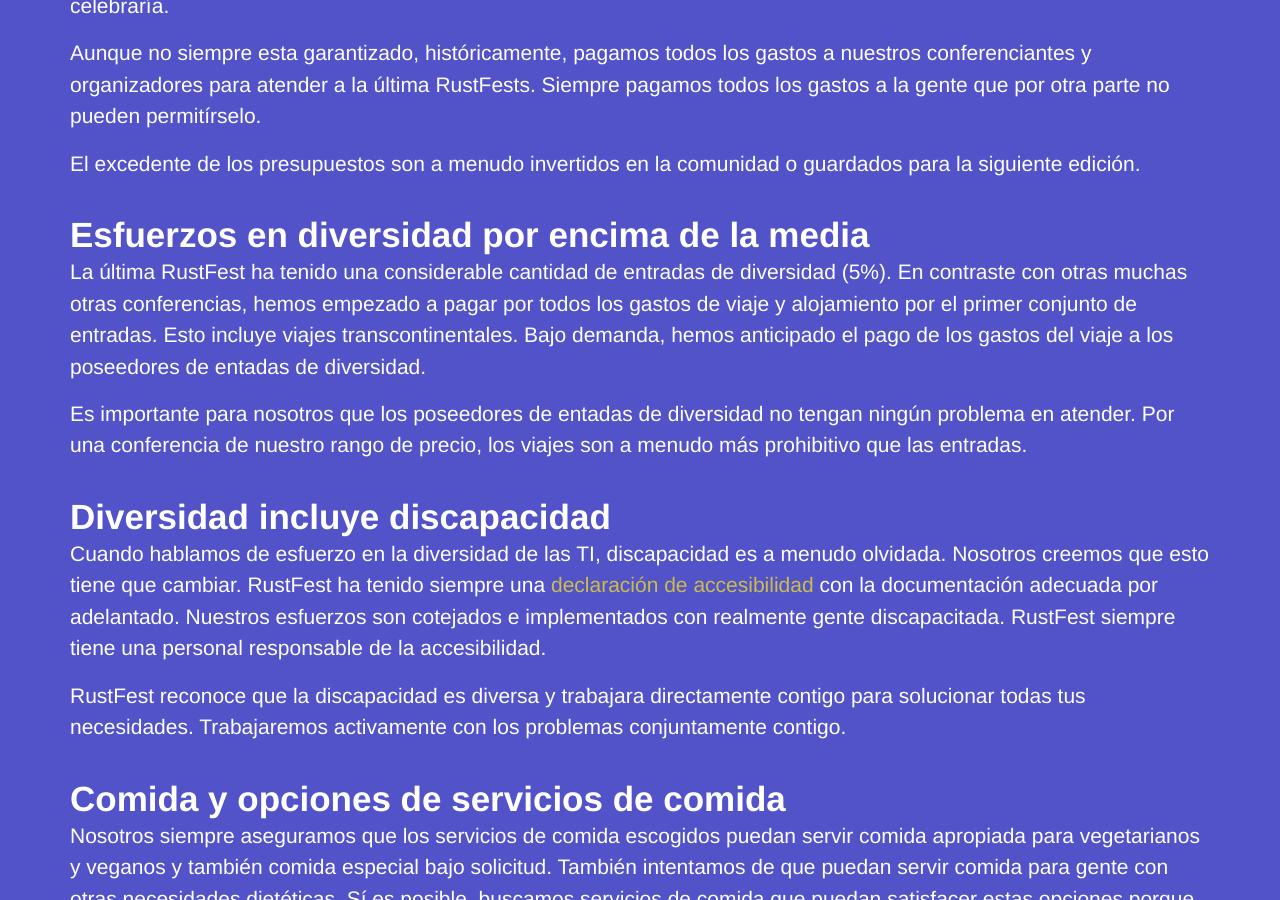
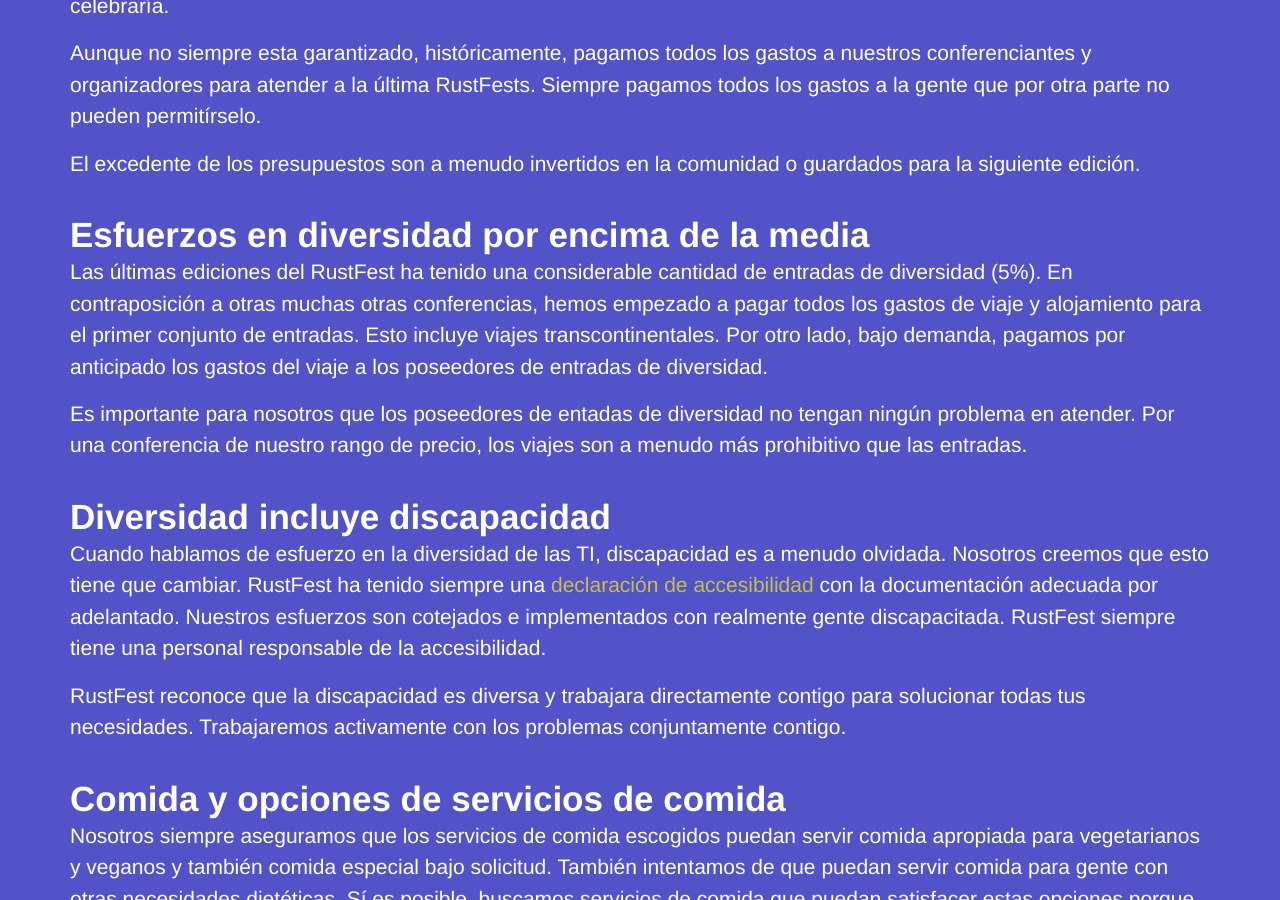
Before and after one commit to RustFestEU/barcelona.rustfest.eu, a Jekyll site: the page built from diversity.es.md, in a window 1280 px wide and 900 px high, scrolled down 501 px. Built offline with Jekyll 4.4.1, drawn with Linux system fonts in a browser that asks for light colours; nearby versions of some CDN libraries.

Commit message:
Update diversity.es.md
Co-Authored-By: Roberto Huertas <roberto.huertas@outlook.com>

```diff
--- a/diversity.es.md
+++ b/diversity.es.md
@@ -17,7 +17,7 @@
 
 ## Esfuerzos en diversidad por encima de la media
 
-La última RustFest ha tenido una considerable cantidad de entradas de diversidad (5%). En contraste con otras muchas otras conferencias, hemos empezado a pagar por todos los gastos de viaje y alojamiento por el primer conjunto de entradas. Esto incluye viajes transcontinentales. Bajo demanda, hemos anticipado el pago de los gastos del viaje a los poseedores de entadas de diversidad.
+Las últimas ediciones del RustFest ha tenido una considerable cantidad de entradas de diversidad (5%). En contraposición a otras muchas otras conferencias, hemos empezado a pagar todos los gastos de viaje y alojamiento para el primer conjunto de entradas. Esto incluye viajes transcontinentales. Por otro lado, bajo demanda, pagamos por anticipado los gastos del viaje a los poseedores de entradas de diversidad.
 
 Es importante para nosotros que los poseedores de entadas de diversidad no tengan ningún problema en atender. Por una conferencia de nuestro rango de precio, los viajes son a menudo más prohibitivo que las entradas.
 
```
